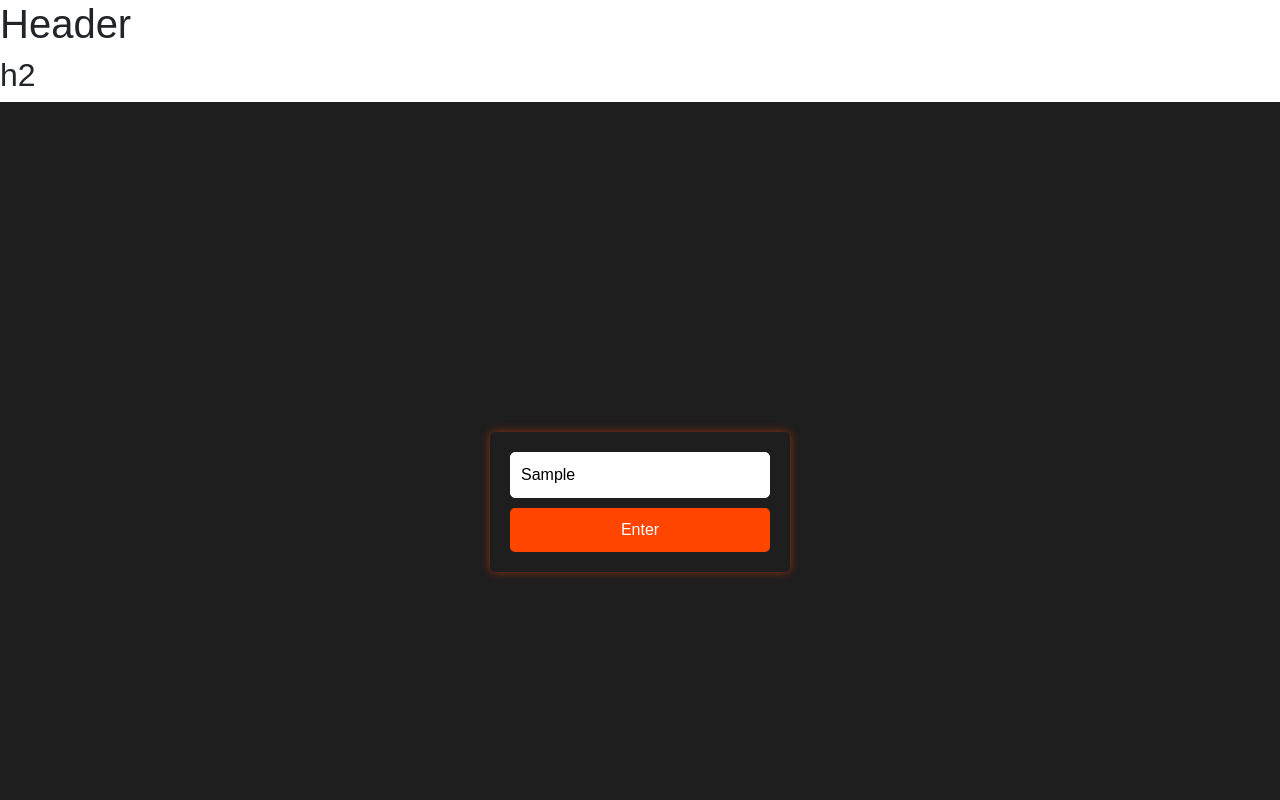
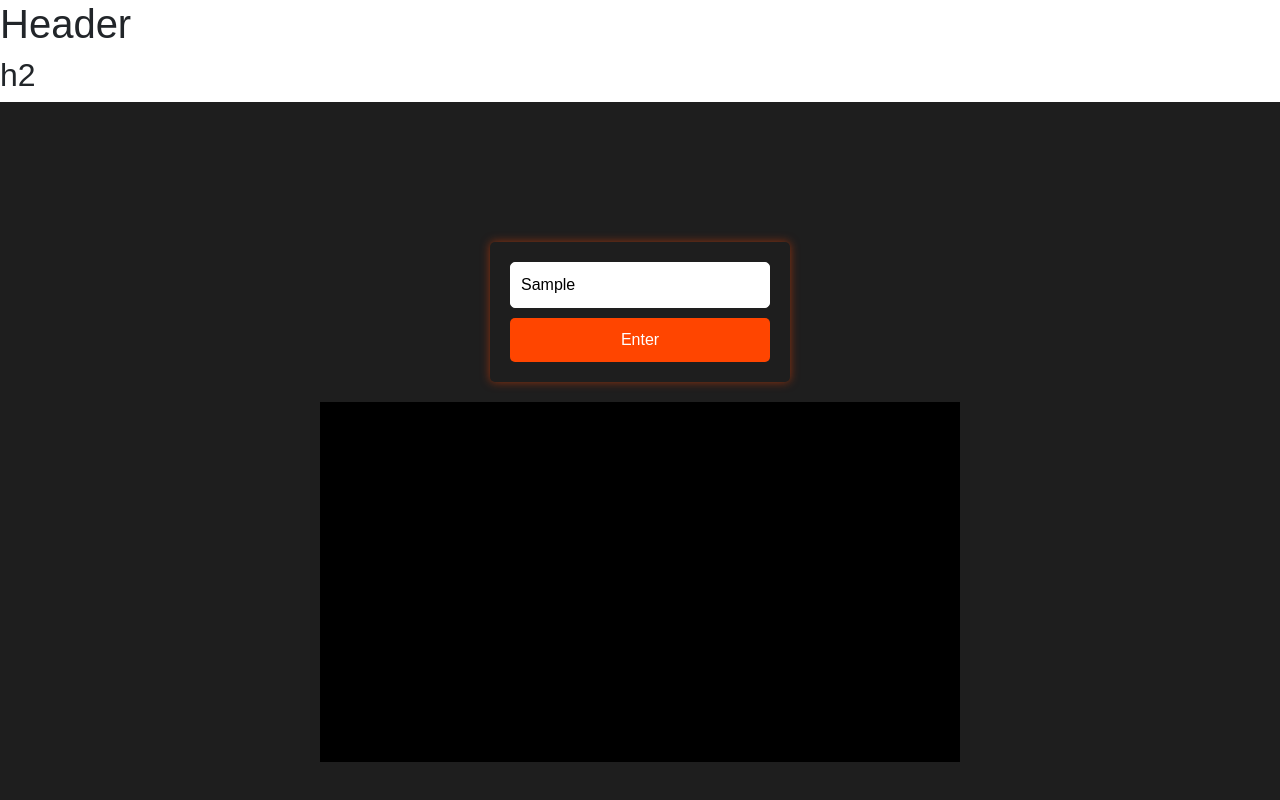
Before and after one commit to SPRINGPEACHVINH/NT208, a React (Create React App) app in the folder frontend-ticketx88/: page /code-input in a window 1280 px wide. Both pictures are taken after typing "Sample" into the empty fields and a click on the button "Enter". Shown: the top 800 px of the page. Built offline with nearby package versions, Linux system fonts and the light colour scheme.

Commit message:
add the video show

```diff
--- a/frontend-ticketx88/src/pages/CodeInputPage/CodeInput.js
+++ b/frontend-ticketx88/src/pages/CodeInputPage/CodeInput.js
@@ -3,6 +3,7 @@ import "../../styles/CodeInput.css";
 
 function CodeInput() {
   const [code, setCode] = useState("");
+  const [showVideo, setShowVideo] = useState(false);
 
   const handleInputChange = (event) => {
     setCode(event.target.value);
@@ -12,6 +13,7 @@ function CodeInput() {
     event.preventDefault();
     // Here you can handle the submitted code
     console.log(`Submitted code: ${code}`);
+    setShowVideo(true);
   };
 
   return (
@@ -25,6 +27,7 @@ function CodeInput() {
         />
         <button type="submit">Enter</button>
       </form>
+      {showVideo && <div className="video-box"></div>}
     </div>
   );
 }
--- a/frontend-ticketx88/src/styles/CodeInput.css
+++ b/frontend-ticketx88/src/styles/CodeInput.css
@@ -1,5 +1,6 @@
 .code-input-container {
     display: flex;
+    flex-direction: column;
     justify-content: center;
     align-items: center;
     height: 100vh;
@@ -33,5 +34,26 @@
 }
 
 .code-input-form button:hover {
-    background-color: #cc5500;
+    background-color: rgb(69, 69, 69);
 }
+
+.video-box {
+  width: 640px;
+  height: 360px;
+  margin-top: 20px;
+  background-color: #000;
+  opacity: 0;
+  animation: zoomIn 0.25s forwards;
+}
+
+@keyframes zoomIn {
+    0% {
+        transform: translateY(-70%) scale(0);
+        opacity: 0;
+    }
+
+    100% {
+        transform: translateY(0) scale(1);
+        opacity: 1;
+    }
+}
```
